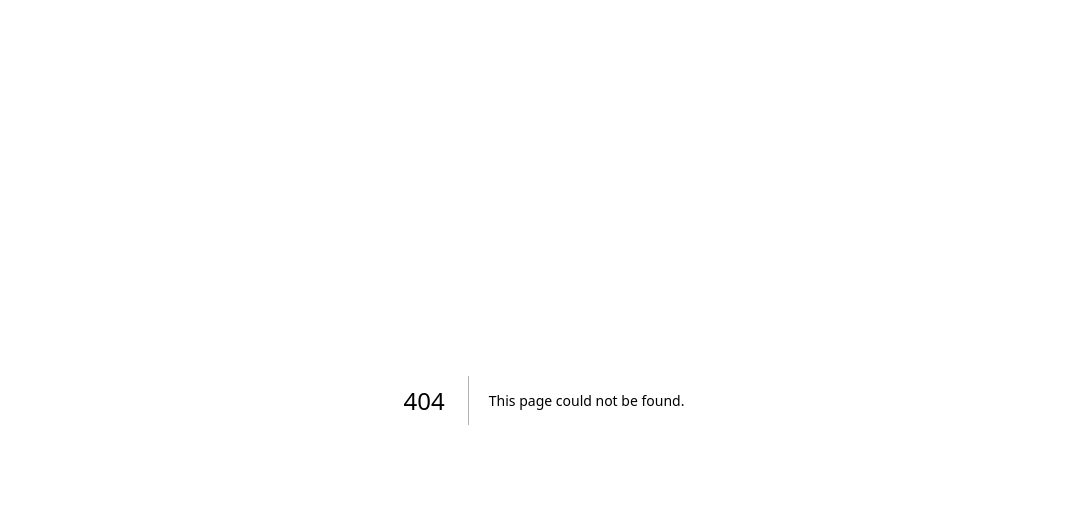
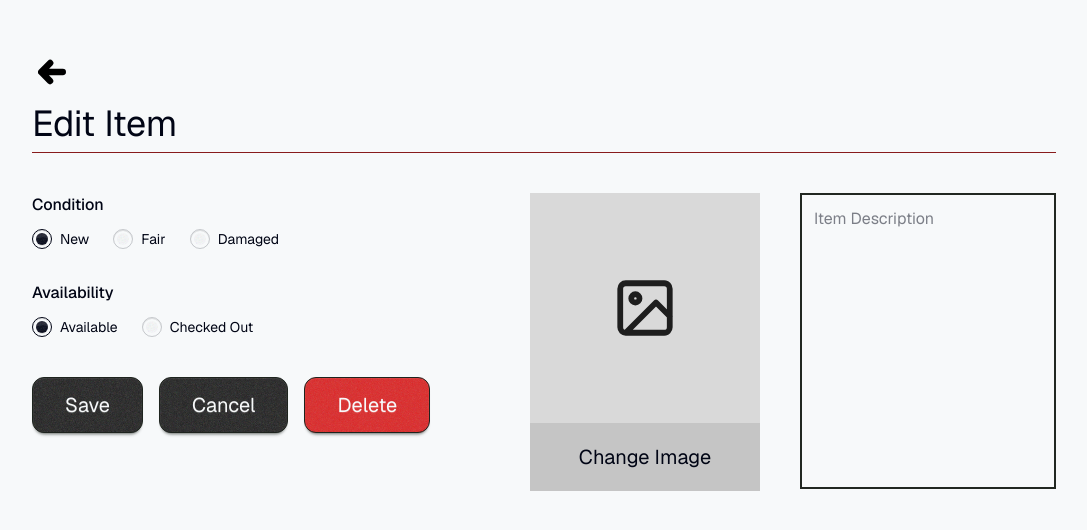
Before and after one commit to 320-Group-Project/inventory-app, a Next.js app in the folder with-supabase-app/: page /clubs/category/demo-cat-1/item/1/edit in a window 1280 px wide. Before the commit this address had no page. Shown: the top 530 px of the page, without its empty margins (96-1183 px from the left). Built offline with nearby package versions, Linux system fonts and the light colour scheme.

Commit message:
Pop up for confirm leave club and pop up for item copy image and description. Added back button to tile settings and created edit item copy page. (#72)
Signed-off-by: jamalllk <jkarimli@umass.edu>
Co-authored-by: jamalsgit <jamkarimli@gmail.com>

```diff
--- a/with-supabase-app/app/clubs/[org]/settings/page.tsx
+++ b/with-supabase-app/app/clubs/[org]/settings/page.tsx
@@ -1,7 +1,9 @@
 "use client";
 
 import { useState } from "react";
+import { useRouter } from "next/navigation";
 import Navbar from "@/components/ui/navbar";
+import Back from "@/components/ui/back";
 
 interface Member {
   id: number;
@@ -10,6 +12,7 @@ interface Member {
 }
 
 export default function TileSettingsPage() {
+  const router = useRouter();
   const [members, setMembers] = useState<Member[]>([
     { id: 1, name: "Jane Doe", role: "Owner" },
     { id: 2, name: "Mickey Mouse", role: "Admin" },
@@ -35,8 +38,12 @@ export default function TileSettingsPage() {
   };
 
   return (
-    <><Navbar />
+    <>
+    <Navbar />
     <div className="flex flex-col items-left justify-center gap-4 p-8">
+      <button className="btn btn-ghost btn-circle hover:bg-base-200 self-start" onClick={() => router.back()}>
+        <Back />
+      </button>
       <div className="flex items-center gap-3">
         <input
           type="text"
@@ -113,6 +120,7 @@ export default function TileSettingsPage() {
           ))}
         </div>
       </div>
-    </div></>
+    </div>
+    </>
   );
 }
--- /dev/null
+++ b/with-supabase-app/app/clubs/category/[categoryId]/item/[itemId]/edit/page.tsx
@@ -0,0 +1,98 @@
+"use client";
+
+import { useState } from "react";
+import { useRouter } from "next/navigation";
+import Back from "@/components/ui/back";
+import AnnotatedImage from "@/components/ui/annotatedImage";
+import { BigButton } from "@/components/ui/BigButton";
+import { DescriptionBox } from "@/components/ui/DescriptionBox";
+
+const CONDITIONS = ["New", "Fair", "Damaged"] as const;
+type Condition = (typeof CONDITIONS)[number];
+
+export default function EditItemCopyPage() {
+  const router = useRouter();
+
+  const [condition, setCondition] = useState<Condition>("New");
+  const [available, setAvailable] = useState(true);
+
+  return (
+    <div className="min-h-screen bg-base-100 text-base-content p-8 md:p-12">
+      <div className="max-w-5xl mx-auto">
+        <button className="btn btn-ghost btn-circle hover:bg-base-200 mb-2" onClick={() => router.back()}>
+          <Back />
+        </button>
+        <h1 className="text-4xl font-normal mb-2 mt-2">Edit Item</h1>
+        <hr className="border-base-300 border-t mb-10 w-full" />
+
+        <div className="flex flex-col md:flex-row gap-10 items-start w-full">
+          {/* Left: fields + buttons */}
+          <div className="flex flex-col gap-8 flex-1 w-full">
+
+            {/* Condition */}
+            <div className="flex flex-col gap-3">
+              <span className="text-base font-medium">Condition</span>
+              <div className="flex gap-6">
+                {CONDITIONS.map((c) => (
+                  <label key={c} className="flex items-center gap-2 cursor-pointer">
+                    <input
+                      type="radio"
+                      name="condition"
+                      value={c}
+                      checked={condition === c}
+                      onChange={() => setCondition(c)}
+                      className="radio radio-sm"
+                    />
+                    <span className="text-sm">{c}</span>
+                  </label>
+                ))}
+              </div>
+            </div>
+
+            {/* Availability */}
+            <div className="flex flex-col gap-3">
+              <span className="text-base font-medium">Availability</span>
+              <div className="flex gap-6">
+                <label className="flex items-center gap-2 cursor-pointer">
+                  <input
+                    type="radio"
+                    name="availability"
+                    checked={available}
+                    onChange={() => setAvailable(true)}
+                    className="radio radio-sm"
+                  />
+                  <span className="text-sm">Available</span>
+                </label>
+                <label className="flex items-center gap-2 cursor-pointer">
+                  <input
+                    type="radio"
+                    name="availability"
+                    checked={!available}
+                    onChange={() => setAvailable(false)}
+                    className="radio radio-sm"
+                  />
+                  <span className="text-sm">Checked Out</span>
+                </label>
+              </div>
+            </div>
+
+            {/* Buttons */}
+            <div className="flex gap-4 mt-2">
+              <BigButton Title="Save" />
+              <BigButton Title="Cancel" />
+              <BigButton Title="Delete" Color="#dc2626" />
+            </div>
+          </div>
+
+          {/* Image */}
+          <div className="flex-shrink-0 mt-4 md:mt-0">
+            <AnnotatedImage text="Change Image" />
+          </div>
+
+          {/* Description */}
+          <DescriptionBox />
+        </div>
+      </div>
+    </div>
+  );
+}
--- a/with-supabase-app/app/clubs/category/[categoryId]/page.tsx
+++ b/with-supabase-app/app/clubs/category/[categoryId]/page.tsx
@@ -3,7 +3,7 @@
 import Link from "next/link";
 import { useParams, useRouter } from "next/navigation";
 import { useMemo, useState, Suspense } from "react";
-import { ArrowLeft, Plus, Search, Settings } from "lucide-react";
+import { ArrowLeft, Plus, Search, Settings, X } from "lucide-react";
 import Navbar from "@/components/ui/navbar";
 
 type ItemCopy = {
@@ -11,20 +11,27 @@ type ItemCopy = {
   picture: string | null;
   available: boolean;
   condition: string;
+  description: string;
 };
 
 const PLACEHOLDER_ITEMS: ItemCopy[] = [
-  { id: "1", picture: null, available: true, condition: "New" },
-  { id: "2", picture: null, available: true, condition: "Fair" },
-  { id: "3", picture: null, available: false, condition: "Damaged" },
-  { id: "4", picture: null, available: true, condition: "New" },
-  { id: "5", picture: null, available: true, condition: "New" },
-  { id: "6", picture: null, available: false, condition: "Fair" },
-  { id: "7", picture: null, available: true, condition: "New" },
-  { id: "8", picture: null, available: true, condition: "New" },
-  { id: "9", picture: null, available: false, condition: "Damaged" },
-  { id: "10", picture: null, available: true, condition: "Fair" },
+  { id: "1", picture: null, available: true,  condition: "New",     description: "Brand new item, never used. Comes in original packaging." },
+  { id: "2", picture: null, available: true,  condition: "Fair",    description: "Lightly used with minor signs of wear. Fully functional." },
+  { id: "3", picture: null, available: false, condition: "Damaged", description: "Item has visible damage. May require repair before use." },
+  { id: "4", picture: null, available: true,  condition: "New",     description: "Brand new item, never used. Comes in original packaging." },
+  { id: "5", picture: null, available: true,  condition: "New",     description: "Brand new item, never used. Comes in original packaging." },
+  { id: "6", picture: null, available: false, condition: "Fair",    description: "Lightly used with minor signs of wear. Fully functional." },
+  { id: "7", picture: null, available: true,  condition: "New",     description: "Brand new item, never used. Comes in original packaging." },
+  { id: "8", picture: null, available: true,  condition: "New",     description: "Brand new item, never used. Comes in original packaging." },
+  { id: "9", picture: null, available: false, condition: "Damaged", description: "Item has visible damage. May require repair before use." },
+  { id: "10", picture: null, available: true, condition: "Fair",    description: "Lightly used with minor signs of wear. Fully functional." },
 ];
+
+const conditionColor: Record<string, string> = {
+  New:     "text-emerald-500",
+  Fair:    "text-amber-500",
+  Damaged: "text-red-500",
+};
 
 const isAdmin = true;
 
@@ -34,6 +41,7 @@ function CategoryPage() {
   const categoryId = (params?.categoryId ?? "").toString();
 
   const [query, setQuery] = useState("");
+  const [selected, setSelected] = useState<ItemCopy | null>(null);
 
   const filtered = useMemo(() => {
     const q = query.trim().toLowerCase();
@@ -105,9 +113,10 @@ function CategoryPage() {
             <ul className="grid grid-cols-2 gap-3 sm:grid-cols-3 md:grid-cols-4 lg:grid-cols-5">
               {filtered.map((item) => (
                 <li key={item.id} className="group relative">
-                  <Link
-                    href={`/clubs/category/${encodeURIComponent(categoryId)}/item/${encodeURIComponent(item.id)}`}
-                    className="block overflow-hidden rounded-xl bg-base-200 transition hover:bg-base-300"
+                  <button
+                    type="button"
+                    className="block w-full overflow-hidden rounded-xl bg-base-200 text-left transition hover:bg-base-300 focus:outline-none focus-visible:ring-2 focus-visible:ring-primary"
+                    onClick={() => setSelected(item)}
                   >
                     {/* Picture area */}
                     <div className="relative aspect-[3/4] w-full bg-neutral-300 dark:bg-neutral-600">
@@ -127,9 +136,9 @@ function CategoryPage() {
                       </p>
                       <p className="text-muted-foreground">{item.condition}</p>
                     </div>
-                  </Link>
+                  </button>
 
-                  {/* Gear — shown on hover (always visible on touch devices) */}
+                  {/* Gear — shown on hover */}
                   <Link
                     href={`/clubs/category/${encodeURIComponent(categoryId)}/item/${encodeURIComponent(item.id)}/edit`}
                     className="absolute bottom-1 right-1 rounded-full p-1 text-base-content opacity-0 transition-opacity group-hover:opacity-100 focus:opacity-100"
@@ -144,6 +153,72 @@ function CategoryPage() {
           )}
         </div>
       </div>
+
+      {/* Item detail popup */}
+      {selected && (
+        <div
+          className="fixed inset-0 z-50 flex items-center justify-center bg-black/50 p-4"
+          onClick={() => setSelected(null)}
+        >
+          <div
+            className="relative w-full max-w-3xl rounded-2xl bg-card text-card-foreground border border-border shadow-2xl overflow-hidden"
+            onClick={(e) => e.stopPropagation()}
+          >
+            {/* Close */}
+            <button
+              type="button"
+              className="absolute right-4 top-4 z-10 btn btn-circle btn-ghost btn-sm"
+              aria-label="Close"
+              onClick={() => setSelected(null)}
+            >
+              <X className="h-5 w-5" />
+            </button>
+
+            {/* Description (left) + Image (right) */}
+            <div className="flex flex-col sm:flex-row min-h-80">
+              <div className="flex flex-1 flex-col justify-between p-8">
+                <div>
+                  <h2 className="mb-4 text-2xl font-bold">Item #{selected.id}</h2>
+                  <p className="text-base text-muted-foreground leading-relaxed">
+                    {selected.description}
+                  </p>
+                </div>
+                <div className="mt-8">
+                  <span
+                    className={`inline-block rounded-full border px-4 py-1.5 text-sm font-semibold ${
+                      selected.available
+                        ? "border-emerald-400 text-emerald-500"
+                        : "border-muted-foreground text-muted-foreground"
+                    }`}
+                  >
+                    {selected.available ? "Available" : "Unavailable"}
+                  </span>
+                </div>
+              </div>
+
+              <div className="w-full sm:w-64 shrink-0 aspect-[3/4] bg-neutral-300 dark:bg-neutral-600">
+                {selected.picture ? (
+                  <img
+                    src={selected.picture}
+                    alt={`Item ${selected.id}`}
+                    className="h-full w-full object-cover"
+                  />
+                ) : null}
+              </div>
+            </div>
+
+            {/* Condition at bottom */}
+            <div className="border-t border-border px-8 py-4 flex items-center gap-3">
+              <span className="text-sm text-muted-foreground font-medium uppercase tracking-wide">
+                Condition
+              </span>
+              <span className={`text-base font-semibold ${conditionColor[selected.condition] ?? "text-base-content"}`}>
+                {selected.condition}
+              </span>
+            </div>
+          </div>
+        </div>
+      )}
     </>
   );
 }
--- a/with-supabase-app/app/dashboard/page.tsx
+++ b/with-supabase-app/app/dashboard/page.tsx
@@ -17,6 +17,15 @@ export default function Page() {
     [],
   );
   const [tiles, setTiles] = useState(initialTiles);
+  const [leaveTarget, setLeaveTarget] = useState<string | null>(null);
+
+  function confirmLeave() {
+    if (leaveTarget) {
+      setTiles((prev) => prev.filter((x) => x.org !== leaveTarget));
+    }
+    setLeaveTarget(null);
+  }
+
   return (
     <><Navbar />
     <div className="min-h-screen bg-background px-10 py-8">
@@ -63,7 +72,7 @@ export default function Page() {
                   }
 
                   // Placeholder: until membership API exists, remove tile locally.
-                  setTiles((prev) => prev.filter((x) => x.org !== t.org));
+                  setLeaveTarget(t.org);
                 }}
               >
                 {isAdmin ? <Settings className="h-4 w-4" /> : <LogOut className="h-4 w-4" />}
@@ -88,6 +97,35 @@ export default function Page() {
         <span className="text-2xl leading-none">+</span>
         <span>New Tile</span>
       </Link>
-    </div></>
+
+      {leaveTarget && (
+        <div className="fixed inset-0 z-50 flex items-center justify-center bg-black/50">
+          <div className="bg-card text-card-foreground border border-border rounded-2xl shadow-2xl p-8 w-80 flex flex-col gap-6">
+            <div>
+              <h2 className="text-xl font-bold mb-1">Leave club?</h2>
+              <p className="text-sm text-muted-foreground">
+                Are you sure you want to leave <span className="font-semibold">{leaveTarget}</span>? You will lose access to this club.
+              </p>
+            </div>
+            <div className="flex gap-3 justify-end">
+              <button
+                type="button"
+                className="btn btn-sm bg-base-200 text-base-content border border-base-300 hover:bg-base-300"
+                onClick={() => setLeaveTarget(null)}
+              >
+                Cancel
+              </button>
+              <button
+                type="button"
+                className="btn btn-sm bg-red-500 text-white hover:bg-red-600 border-none"
+                onClick={confirmLeave}
+              >
+                Leave
+              </button>
+            </div>
+          </div>
+        </div>
+      )}
+    </div>
   );
 }
```
